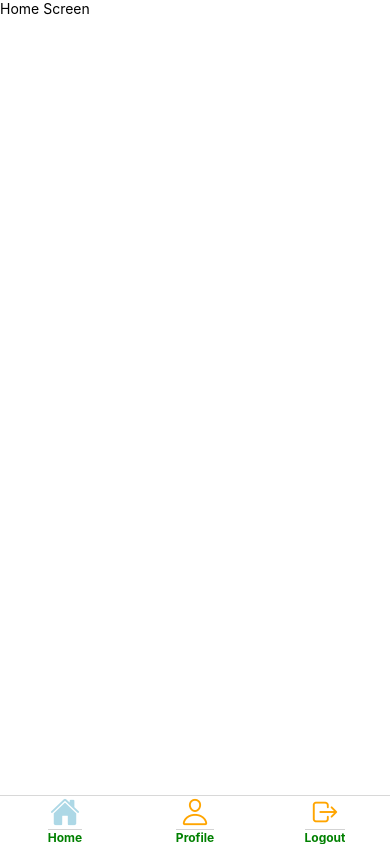
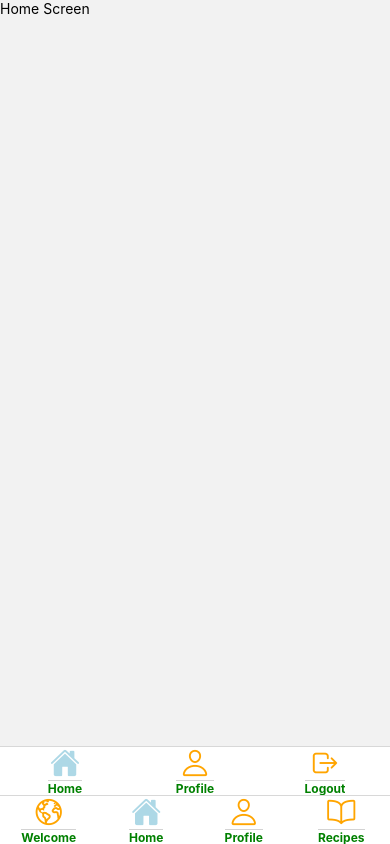
Before and after one commit to arcmrt/NutriTech, a React Native app in the folder NutriApp/: screen /Home in a window 390 px wide. Built offline with nearby package versions, Linux system fonts and the light colour scheme.

Commit message:
simple recipe screen

```diff
--- a/NutriApp/App.tsx
+++ b/NutriApp/App.tsx
@@ -1,20 +1,26 @@
+import { NavigationContainer } from '@react-navigation/native';
+import { createNativeStackNavigator } from '@react-navigation/native-stack';
+import { StatusBar } from 'expo-status-bar';
+import { StyleSheet, Text, View } from 'react-native';
+import  HomeStackScreen  from  "./screens/Home";
+import  ProfileScreen  from  "./screens/ProfileScreen";
 import { createBottomTabNavigator } from '@react-navigation/bottom-tabs';
+import Ionicons from "react-native-vector-icons/Ionicons";
+import { Mode } from 'aws-cdk-lib/aws-stepfunctions-tasks';
+import { Size } from 'aws-cdk-lib';
+import WelcomeScreen from './screens/WelcomeScreen';
+import RecipeScreen from "@/screens/RecipeScreen";
 // import  fonts  from "./config/fonts";
-import Navigation from './routers/navigators';
-import { SafeAreaProvider } from 'react-native-safe-area-context';
+
 const Tab = createBottomTabNavigator();
 
 export default function App() {
 
   return (
-    <SafeAreaProvider>
-      <Navigation/>
-    </SafeAreaProvider>
+    <NavigationContainer>
+      <Tab.Navigator
 
-  );
-}
-/*
-        <Tab.Navigator
+
         screenOptions={({ route }) => ({
 
           tabBarIcon: ({ focused, color, size }) => {
@@ -31,6 +37,9 @@ export default function App() {
             }
             else if (route.name === 'Profile') {
               iconTag = focused ? 'person' : 'person-outline';
+            }
+            else if (route.name === 'Recipes') {
+              iconTag = focused ? 'book' : 'book-outline';
             }
 
             return <Ionicons name={iconTag} size={size} color={color} />;
@@ -52,6 +61,8 @@ export default function App() {
 
         })}
       >
+
+        <Tab.Screen name="Welcome" component={WelcomeScreen}/>
         <Tab.Screen name="Home"  component={HomeStackScreen}
         listeners={() => ({
           tabPress: e => {
@@ -61,5 +72,8 @@ export default function App() {
           }
         })} />
         <Tab.Screen name="Profile" component={ProfileScreen} />
+          <Tab.Screen name="Recipes" component={RecipeScreen}/>
       </Tab.Navigator>
-*/
+    </NavigationContainer>
+  );
+}
--- a/NutriApp/constants/colors/Colors.tsx
+++ b/NutriApp/constants/colors/Colors.tsx
@@ -3,11 +3,6 @@ export const Colors = {
     red: "#E3001A",
     yellow: "#FFD032",
     light: "#FFFFFF",
-    darkText: "#626262",
-    text: "#000",
-    borderWithOpacity: "#1f41bb", //check later
-    gray: "#ECECEC",
-    darkblue: "#0b5394",
 }
 
 export default Colors;
--- a/NutriApp/routers/navigators/index.tsx
+++ b/NutriApp/routers/navigators/index.tsx
@@ -11,6 +11,7 @@ import RegisterScreen from "@/screens/RegisterScreen";
 import Home from "@/screens/Home";
 import ProfileScreen from "@/screens/ProfileScreen";
 import DetailsScreen from "@/screens/DetailsScreen";
+import RecipeScreen from "@/screens/RecipeScreen";
 
 const theme = {
   ...DefaultTheme,
@@ -47,6 +48,7 @@ function RootNavigator() {
       <Stack.Screen name="Home" component={Home} />
       <Stack.Screen name="Profile" component={ProfileScreen} />
       <Stack.Screen name="Details" component={DetailsScreen} />
+      <Stack.Screen name="Recipe" component={RecipeScreen} />
     </Stack.Navigator>
   );
 }
--- a/NutriApp/screens/Home.tsx
+++ b/NutriApp/screens/Home.tsx
@@ -10,6 +10,7 @@ import ProfileScreen from './ProfileScreen';
 import { TableSummaryColumn } from 'aws-cdk-lib/aws-cloudwatch';
 import WelcomeScreen from './WelcomeScreen';
 import { useNavigation } from '@react-navigation/native';
+import RecipeScreen from "@/screens/RecipeScreen";
 
 const Tab = createBottomTabNavigator();
 const HomeStack = createNativeStackNavigator();
@@ -54,6 +55,9 @@ function HomeTabs() {
               }
               else if (route.name === 'Logout') {
                 iconTag = focused ? 'log-out' : 'log-out-outline';
+              }
+              else if (route.name === 'Recipes') {
+                iconTag = focused ? 'book' : 'book-outline';
               }
 
               return <Ionicons name={iconTag} size={size} color={color} />;
--- /dev/null
+++ b/NutriApp/screens/RecipeScreen.tsx
@@ -0,0 +1,57 @@
+import React from 'react';
+import { View, Text, FlatList, StyleSheet } from 'react-native';
+
+const recipes = [
+    { title: 'Recipe 1', description: 'This is recipe 1' },
+    { title: 'Recipe 2', description: 'This is recipe 2' },
+    // Add more recipes as needed
+];
+
+const RecipeScreen = () => {
+    return (
+        <View style={styles.container}>
+            <Text style={styles.header}>Recipes</Text>
+            <FlatList
+                data={recipes}
+                keyExtractor={(item) => item.title}
+                renderItem={({ item }) => (
+                    <View style={styles.recipeItem}>
+                        <Text style={styles.recipeTitle}>{item.title}</Text>
+                        <Text style={styles.recipeDescription}>{item.description}</Text>
+                    </View>
+                )}
+            />
+        </View>
+    );
+};
+
+const styles = StyleSheet.create({
+    container: {
+        flex: 1,
+        padding: 16,
+        backgroundColor: 'white',
+    },
+    header: {
+        fontSize: 24,
+        color: 'blue',
+        textAlign: 'center',
+        marginBottom: 16,
+    },
+    recipeItem: {
+        marginBottom: 8,
+        padding: 8,
+        borderColor: 'blue',
+        borderWidth: 1,
+        borderRadius: 10,
+    },
+    recipeTitle: {
+        fontSize: 18,
+        color: 'blue',
+    },
+    recipeDescription: {
+        fontSize: 14,
+        color: 'black',
+    },
+});
+
+export default RecipeScreen;
```
Also changed, not shown: NutriApp/assets/images/recipes logo borderless.png (added). Lines whose indentation alone changed are shown as unchanged.
